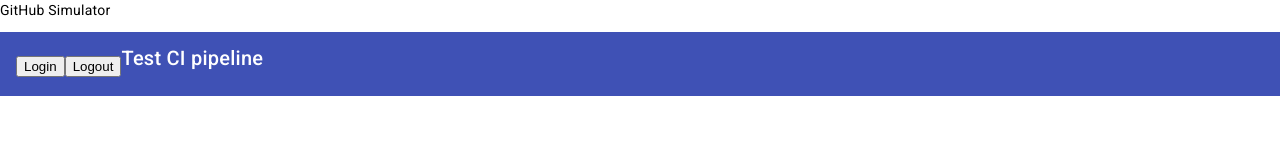
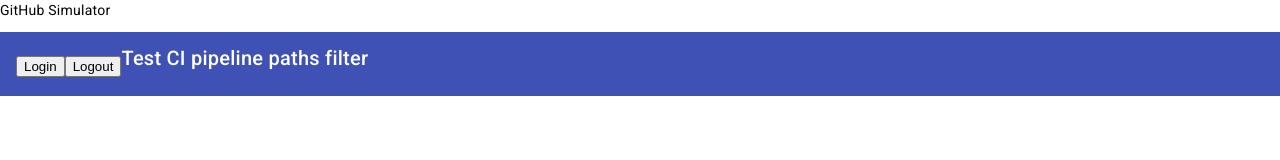
Before and after one commit to mihailoveljic/GithubSimulator, an Angular app in the folder FrontEnd/GitHubSimulatorUI/: page / in a window 1280 px wide. Shown: the top 160 px of the page. Built offline with nearby package versions, Linux system fonts and the light colour scheme.

Commit message:
Update navbar.component.html

```diff
--- a/FrontEnd/GitHubSimulatorUI/src/app/shared/navbar/navbar.component.html
+++ b/FrontEnd/GitHubSimulatorUI/src/app/shared/navbar/navbar.component.html
@@ -3,5 +3,5 @@
       <button (click)="goToLogin()">Login</button>
       <button>Logout</button>
   </div>
-  <p>Test CI pipeline</p>
+  <p>Test CI pipeline paths filter</p>
 </mat-toolbar>
```
